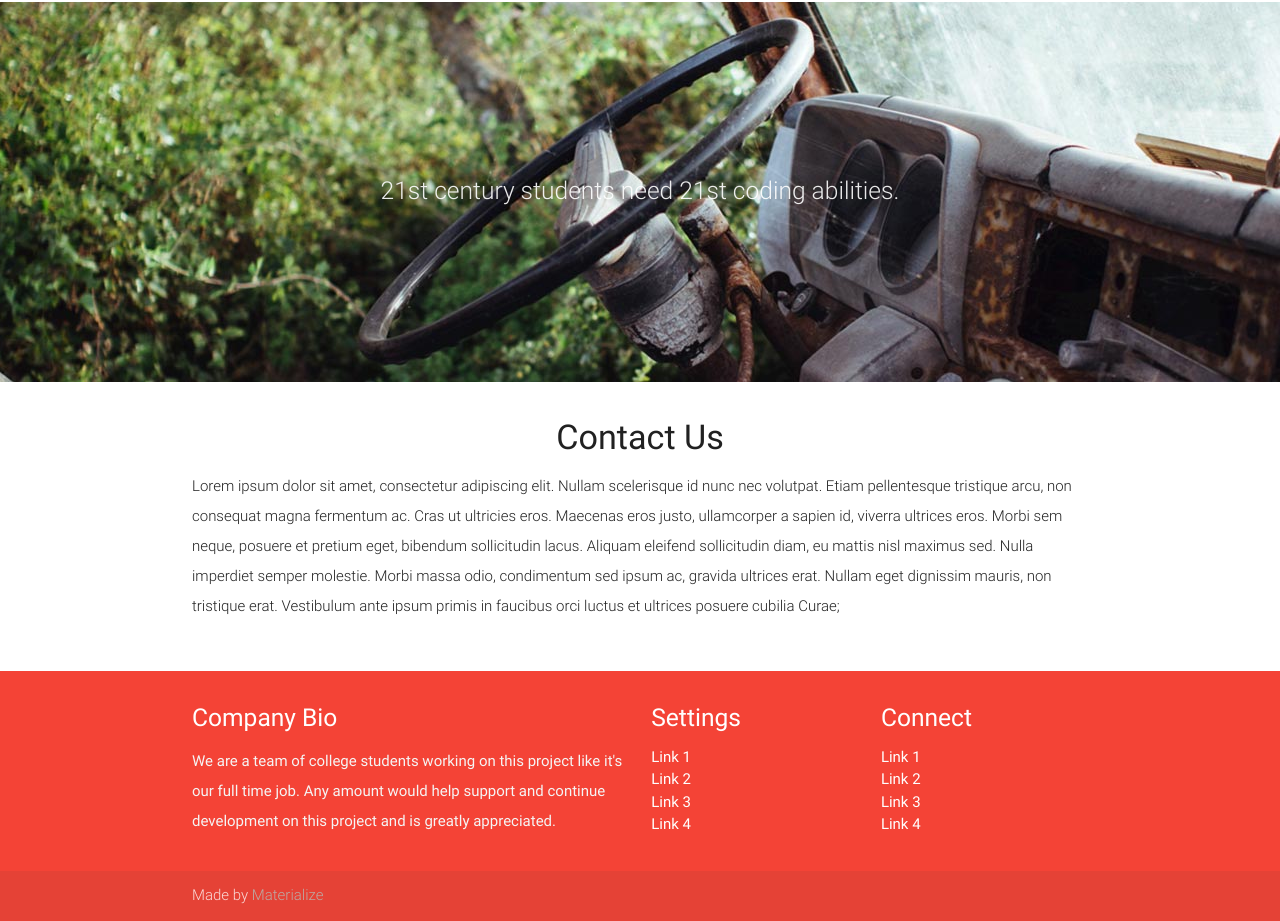
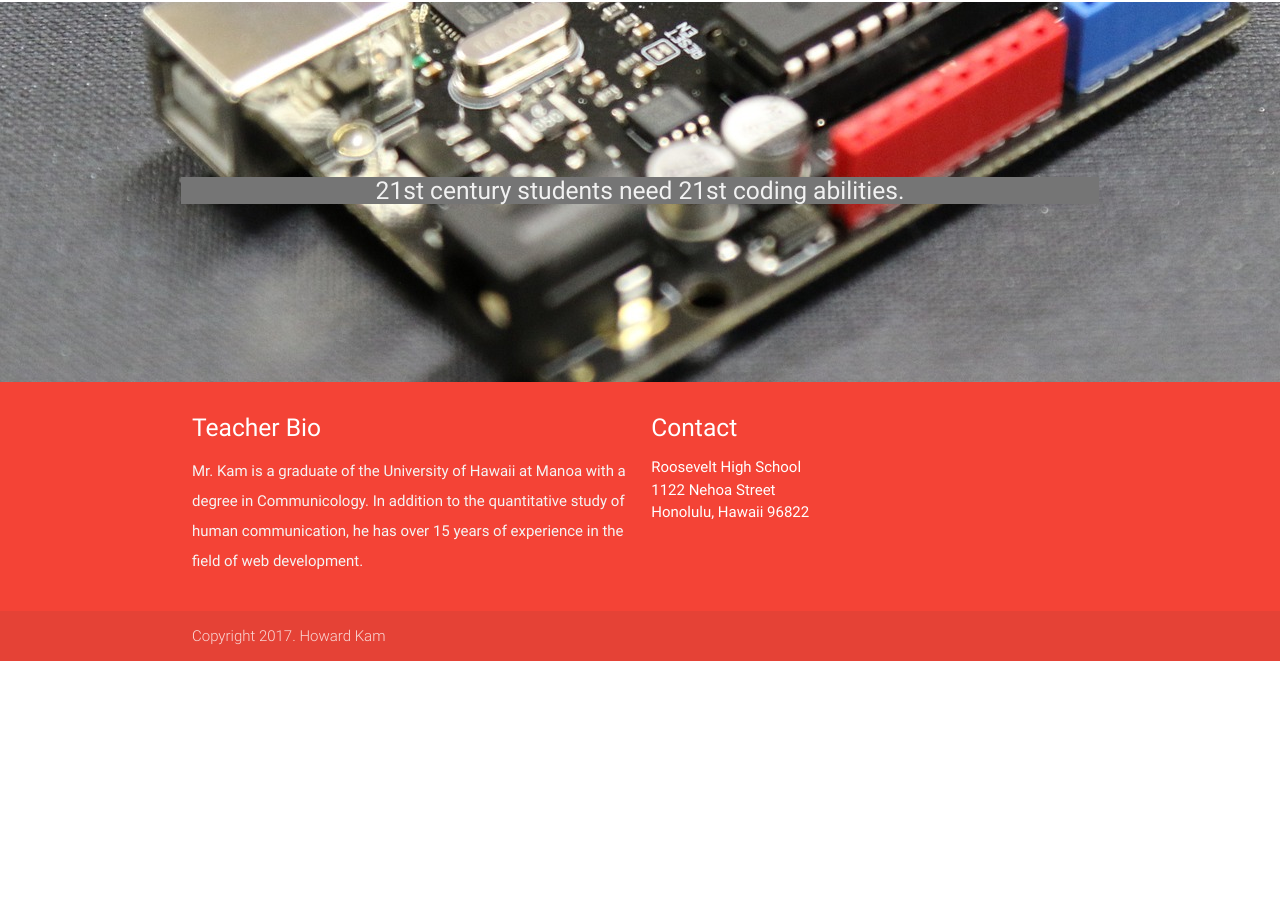
Before and after one commit to Hkam-RHS/HowardKam.com, a plain HTML site: page index.html in a window 1280 px wide. Shown: the part 1082-2003 px from the top of the page. After the commit the page ends 1743 px from the top, so only its background shows below. Drawn offline with nearby package versions, Linux system fonts and the light colour scheme.

Commit message:
Updated with new CSS

```diff
--- a/index.html
+++ b/index.html
@@ -1,15 +1,17 @@
 <!DOCTYPE html>
 <html lang="en">
+
 <head>
-  <meta http-equiv="Content-Type" content="text/html; charset=UTF-8"/>
-  <meta name="viewport" content="width=device-width, initial-scale=1, maximum-scale=1.0, user-scalable=no"/>
-  <title>Parallax Template - Materialize</title>
+    <meta http-equiv="Content-Type" content="text/html; charset=UTF-8" />
+    <meta name="viewport" content="width=device-width, initial-scale=1, maximum-scale=1.0, user-scalable=no" />
+    <title>STEM at RHS. Coding by Howard Kam</title>
 
     <!-- CSS  -->
     <link href="https://fonts.googleapis.com/icon?family=Material+Icons" rel="stylesheet">
-  <link href="css/materialize.css" type="text/css" rel="stylesheet" media="screen,projection"/>
-  <link href="css/style.css" type="text/css" rel="stylesheet" media="screen,projection"/>
+    <link href="css/materialize.css" type="text/css" rel="stylesheet" media="screen,projection" />
+    <link href="css/style.css" type="text/css" rel="stylesheet" media="screen,projection" />
 </head>
+
 <body>
     <nav class="white" role="navigation">
         <div class="nav-wrapper container">
@@ -31,7 +33,7 @@
                 <br><br>
                 <h1 class="header center red-text text-lighten-2">Howard Kam</h1>
                 <div class="row center">
-          <h5 class="header col s12 dark ">Educator at Roosevelt High School.</h5>
+                    <h5 class="header col s12 grey darken-1">Educator at Roosevelt High School.</h5>
                 </div>
                 <div class="row center">
 
@@ -54,7 +56,9 @@
                         <h2 class="center brown-text"><i class="material-icons">flash_on</i></h2>
                         <h5 class="center">STEM 1 / IET Core</h5>
 
-            <p class="light">This class is focused on Science Technology Engineering and Math. In addition, this class also focuses on the standards of the Industrial Engineering and Technology from the Career and Technical Education field. Students will learn web based computer languages such as HTML and CSS. Students will also learn how to program the Arduino microcontrollers, basic electronics, and three dimensional printing. These are the foundational skills so students will be prepared for advanced careers.</p>
+                        <p class="light">This class is focused on Science Technology Engineering and Math. In addition, this class also focuses on the standards of the Industrial Engineering and Technology from the Career and Technical Education field. Students will learn
+                            web based computer languages such as HTML and CSS. Students will also learn how to program the Arduino microcontrollers, basic electronics, and three dimensional printing. These are the foundational skills so students will
+                            be prepared for advanced careers.</p>
                     </div>
                 </div>
 
@@ -63,7 +67,8 @@
                         <h2 class="center brown-text"><i class="material-icons">group</i></h2>
                         <h5 class="center">STEM 2 / Information Technology</h5>
 
-            <p class="light">This class is the next evolution from the STEM 1 / IET Core. The focus is on web application languages and hybrid mobile app development. By the end of the course, students should be able to publish his or her own Android mobile application. </p>
+                        <p class="light">This class is the next evolution from the STEM 1 / IET Core. The focus is on web application languages and hybrid mobile app development. By the end of the course, students should be able to publish his or her own Android mobile
+                            application. </p>
                         <p class="light"><i>Instructional approval required. Students must complete STEM 1 / IET Core class before taking the advanced course.</i></p>
                     </div>
                 </div>
@@ -73,7 +78,8 @@
                         <h2 class="center brown-text"><i class="material-icons">settings</i></h2>
                         <h5 class="center">STEM 3 & 4 Capstone</h5>
 
-            <p class="light">This is the final level of the STEM program. During this evolution, students are encouraged to pursue projects that are self directed. Students will submit a project outline of what they will pursue in the field of STEM and utilizing what they have learned throughout their years in our class. </p>
+                        <p class="light">This is the final level of the STEM program. During this evolution, students are encouraged to pursue projects that are self directed. Students will submit a project outline of what they will pursue in the field of STEM and utilizing
+                            what they have learned throughout their years in our class. </p>
                         <p class="light"><i>Instructional approval required. Students must complete STEM 2 / Information Technology class before taking the advanced course.</i></p>
                     </div>
                 </div>
@@ -87,26 +93,14 @@
         <div class="section no-pad-bot">
             <div class="container">
                 <div class="row center">
-          <h5 class="header col s12 light">21st century students need 21st coding abilities.</h5>
+                    <h5 class="header col s12 grey darken-1">21st century students need 21st coding abilities.</h5>
                 </div>
             </div>
         </div>
-    <div class="parallax"><img src="background2.jpg" alt="Unsplashed background img 2"></div>
+        <div class="parallax"><img src="images/arduino.jpg" alt="Arduino"></div>
     </div>
 
-  <div class="container">
-    <div class="section">
 
-      <div class="row">
-        <div class="col s12 center">
-          <h3><i class="mdi-content-send brown-text"></i></h3>
-          <h4>Contact Us</h4>
-          <p class="left-align light">Lorem ipsum dolor sit amet, consectetur adipiscing elit. Nullam scelerisque id nunc nec volutpat. Etiam pellentesque tristique arcu, non consequat magna fermentum ac. Cras ut ultricies eros. Maecenas eros justo, ullamcorper a sapien id, viverra ultrices eros. Morbi sem neque, posuere et pretium eget, bibendum sollicitudin lacus. Aliquam eleifend sollicitudin diam, eu mattis nisl maximus sed. Nulla imperdiet semper molestie. Morbi massa odio, condimentum sed ipsum ac, gravida ultrices erat. Nullam eget dignissim mauris, non tristique erat. Vestibulum ante ipsum primis in faucibus orci luctus et ultrices posuere cubilia Curae;</p>
-        </div>
-      </div>
-
-    </div>
-  </div>
 
 
 
@@ -115,34 +109,24 @@
         <div class="container">
             <div class="row">
                 <div class="col l6 s12">
-          <h5 class="white-text">Company Bio</h5>
-          <p class="grey-text text-lighten-4">We are a team of college students working on this project like it's our full time job. Any amount would help support and continue development on this project and is greatly appreciated.</p>
+                    <h5 class="white-text">Teacher Bio</h5>
+                    <p class="grey-text text-lighten-4">Mr. Kam is a graduate of the University of Hawaii at Manoa with a degree in Communicology. In addition to the quantitative study of human communication, he has over 15 years of experience in the field of web development.</p>
 
 
                 </div>
                 <div class="col l3 s12">
-          <h5 class="white-text">Settings</h5>
+                    <h5 class="white-text">Contact</h5>
                     <ul>
-            <li><a class="white-text" href="#!">Link 1</a></li>
-            <li><a class="white-text" href="#!">Link 2</a></li>
-            <li><a class="white-text" href="#!">Link 3</a></li>
-            <li><a class="white-text" href="#!">Link 4</a></li>
-          </ul>
-        </div>
-        <div class="col l3 s12">
-          <h5 class="white-text">Connect</h5>
-          <ul>
-            <li><a class="white-text" href="#!">Link 1</a></li>
-            <li><a class="white-text" href="#!">Link 2</a></li>
-            <li><a class="white-text" href="#!">Link 3</a></li>
-            <li><a class="white-text" href="#!">Link 4</a></li>
+                        <li><a class="white-text">Roosevelt High School</a></li>
+                        <li><a class="white-text">1122 Nehoa Street</a></li>
+                        <li><a class="white-text">Honolulu, Hawaii 96822</a></li>
                     </ul>
                 </div>
             </div>
         </div>
         <div class="footer-copyright">
             <div class="container">
-      Made by <a class="brown-text text-lighten-3" href="http://materializecss.com">Materialize</a>
+                Copyright 2017. Howard Kam
             </div>
         </div>
     </footer>
@@ -154,4 +138,5 @@
     <script src="js/init.js"></script>
 
 </body>
+
 </html>
```
Also changed, not shown: css/style2.css (+63 -1 lines), test.html (+8 -3 lines), images/My Portrait Updated.jpg (deleted). Lines whose indentation alone changed are shown as unchanged.
